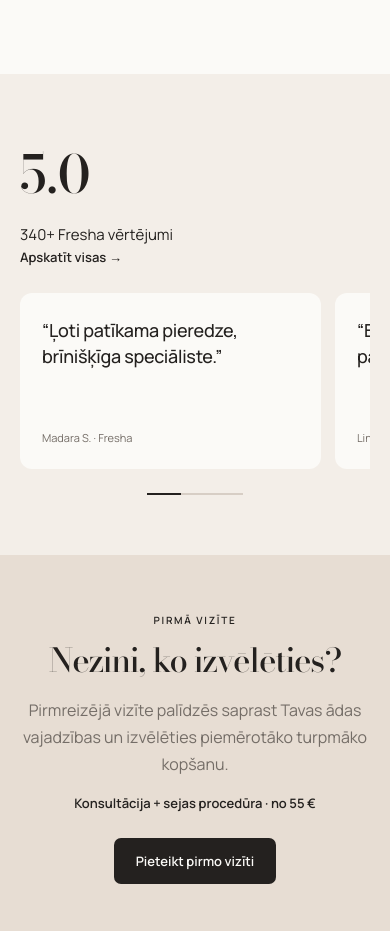
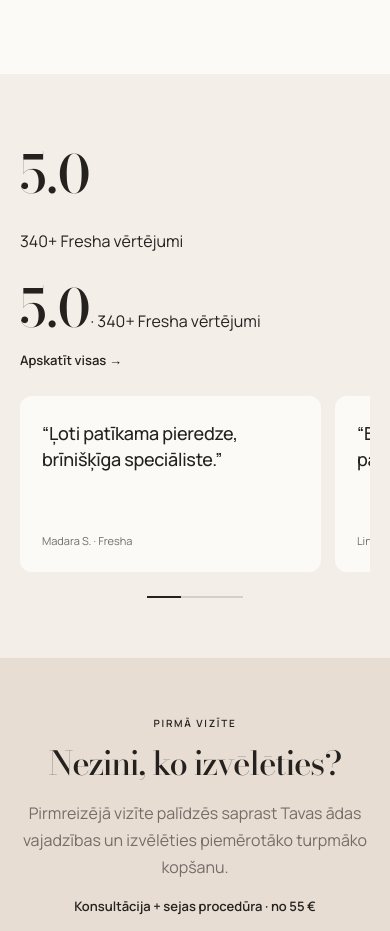
Before and after one commit to davisl24/skin-sculpt, a Next.js app: page / in a window 390 px wide. Shown: the part 2982-3913 px from the top of the page. Built offline with nearby package versions, Linux system fonts and the light colour scheme.

Commit message:
Compact mobile reviews proof

```diff
--- a/app/page.js
+++ b/app/page.js
@@ -20,7 +20,7 @@ export default function Home(){const [reviewProgress,setReviewProgress]=useState
 
 <section className="v2Section teamV21" id="specialistes"><div className="sectionHead simple"><div><h2>Mūsu speciālistes</h2></div></div><div className="teamGrid">{specialists.map(name=><article className="teamCard" key={name}><div className="portraitPlaceholder"/><h3>{name}</h3></article>)}</div></section></div>
 
-<section className="reviewsV2 reviewsWithCards" id="atsauksmes"><div className="reviewsScore"><strong>5.0</strong><p>340+ Fresha vērtējumi</p><a className="textLink" href={BOOK}>Apskatīt visas →</a></div><div className="reviewCards realReviews" onScroll={(e)=>track(e,setReviewProgress)}><article><p>“Ļoti patīkama pieredze, brīnišķīga speciāliste.”</p><span>Madara S. · Fresha</span></article><article><p>“Brīnišķīga apkalpošana un patīkama atmosfēra. Paldies!”</p><span>Linda G. · Fresha</span></article><article><p>“Loti atrs un kvalitativs darbs, milzigs paldies!!”</p><span>Tīna K. · Fresha</span></article></div><div className="reviewProgress" aria-hidden="true"><span style={{transform:`translateX(${reviewProgress*62}px)`}} /></div></section>
+<section className="reviewsV2 reviewsWithCards" id="atsauksmes"><div className="reviewsScore"><div className="reviewsScoreDesktop"><strong>5.0</strong><p>340+ Fresha vērtējumi</p></div><div className="reviewsScoreMobile"><strong>5.0</strong><span>· 340+ Fresha vērtējumi</span></div><a className="textLink" href={BOOK}>Apskatīt visas →</a></div><div className="reviewCards realReviews" onScroll={(e)=>track(e,setReviewProgress)}><article><p>“Ļoti patīkama pieredze, brīnišķīga speciāliste.”</p><span>Madara S. · Fresha</span></article><article><p>“Brīnišķīga apkalpošana un patīkama atmosfēra. Paldies!”</p><span>Linda G. · Fresha</span></article><article><p>“Loti atrs un kvalitativs darbs, milzigs paldies!!”</p><span>Tīna K. · Fresha</span></article></div><div className="reviewProgress" aria-hidden="true"><span style={{transform:`translateX(${reviewProgress*62}px)`}} /></div></section>
 
 <section className="firstVisitV2" id="first-visit"><div><p className="eyebrow firstVisitEyebrow">PIRMĀ VIZĪTE</p><h2>Nezini, ko izvēlēties?</h2><p>Pirmreizējā vizīte palīdzēs saprast Tavas ādas vajadzības un izvēlēties piemērotāko turpmāko kopšanu.</p><strong>Konsultācija + sejas procedūra · no 55 €</strong><a className="button" href={BOOK}>Pieteikt pirmo vizīti</a></div></section>
 
```
